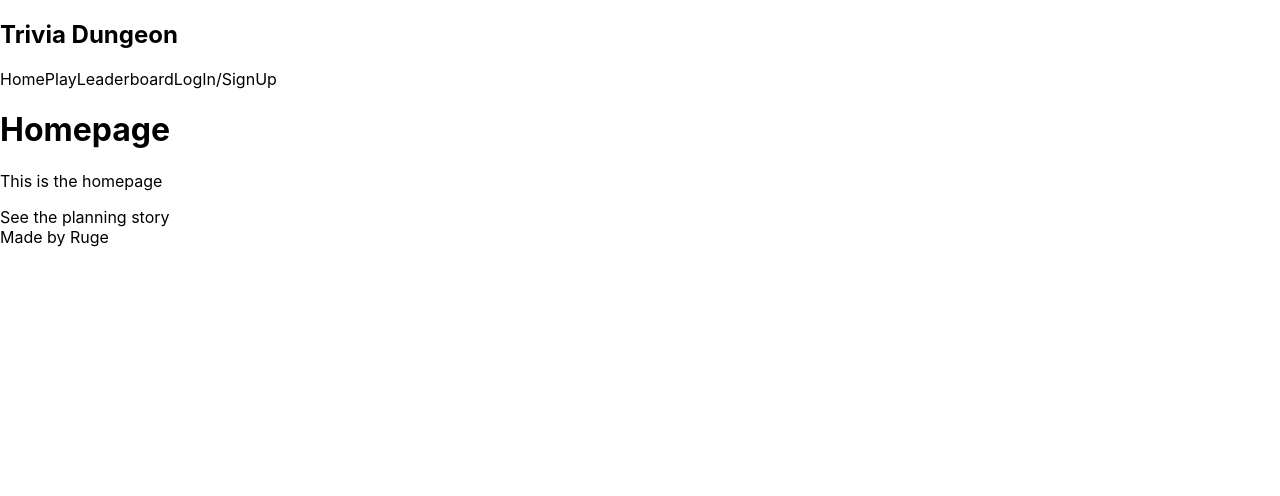
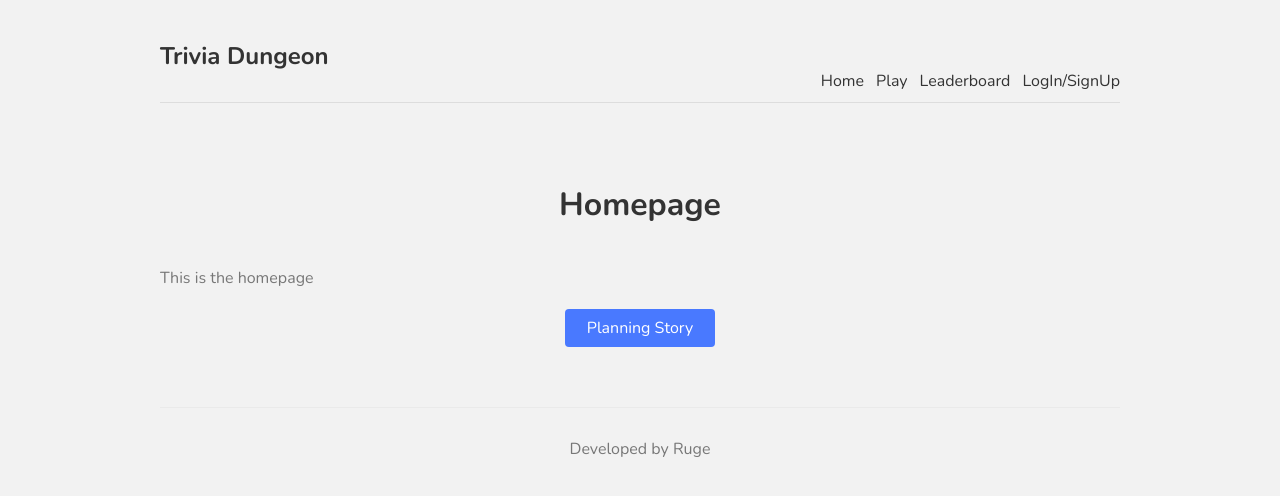
Before and after one commit to rugeli/front-end-trivia-dungeon-nextjs, a Next.js app in the folder trivia/: page / in a window 1280 px wide. Shown: the top 496 px of the page. Built offline with nearby package versions, Linux system fonts and the light colour scheme.

Commit message:
added some basic css

```diff
--- a/trivia/components/Footer.js
+++ b/trivia/components/Footer.js
@@ -1,8 +1,8 @@
 const Footer = () => {
   return (
-    <div>
-      Made by Ruge
-    </div>
+    <footer>
+      Developed by Ruge
+    </footer>
   );
 }
 
--- a/trivia/pages/_app.js
+++ b/trivia/pages/_app.js
@@ -1,5 +1,6 @@
 import '../styles/globals.css'
 import Layout from '../components/Layout'
+
 
 function MyApp({ Component, pageProps }) {
   return (
--- a/trivia/pages/index.js
+++ b/trivia/pages/index.js
@@ -7,11 +7,13 @@
 export default function Home() {
   return (
     <div>
-      <h1>Homepage</h1>
-      <p>This is the homepage</p>
+      <h1 className={styles.title}>Homepage</h1>
+      <p className={styles.text}>This is the homepage</p>
       <Link href="/aboutApp">
-        <a>See the planning story</a>
+        <a className={styles.btn}>Planning Story</a>
       </Link>
     </div>
   )
 }
+
+// className={} can let Home.module.css scope each class automatically
--- a/trivia/styles/Home.module.css
+++ b/trivia/styles/Home.module.css
@@ -1,129 +1,20 @@
-.container {
-  padding: 0 2rem;
+.title {
+  color: #333;
+  padding-bottom: 20px;
+  text-align: center;
 }
-
-.main {
-  min-height: 100vh;
-  padding: 4rem 0;
-  flex: 1;
-  display: flex;
-  flex-direction: column;
-  justify-content: center;
-  align-items: center;
+.text {
+  color: #777;
 }
-
-.footer {
-  display: flex;
-  flex: 1;
-  padding: 2rem 0;
-  border-top: 1px solid #eaeaea;
-  justify-content: center;
-  align-items: center;
-}
-
-.footer a {
-  display: flex;
-  justify-content: center;
-  align-items: center;
-  flex-grow: 1;
-}
-
-.title a {
-  color: #0070f3;
-  text-decoration: none;
-}
-
-.title a:hover,
-.title a:focus,
-.title a:active {
-  text-decoration: underline;
-}
-
-.title {
-  margin: 0;
-  line-height: 1.15;
-  font-size: 4rem;
-}
-
-.title,
-.description {
+.btn {
+  display: block;
+  width: 150px;
+  padding: 8px 0;
+  margin: 20px auto;
+  background: #4979ff;
+  border-radius: 4px;
+  color: white;
   text-align: center;
 }
 
-.description {
-  margin: 4rem 0;
-  line-height: 1.5;
-  font-size: 1.5rem;
-}
-
-.code {
-  background: #fafafa;
-  border-radius: 5px;
-  padding: 0.75rem;
-  font-size: 1.1rem;
-  font-family: Menlo, Monaco, Lucida Console, Liberation Mono, DejaVu Sans Mono,
-    Bitstream Vera Sans Mono, Courier New, monospace;
-}
-
-.grid {
-  display: flex;
-  align-items: center;
-  justify-content: center;
-  flex-wrap: wrap;
-  max-width: 800px;
-}
-
-.card {
-  margin: 1rem;
-  padding: 1.5rem;
-  text-align: left;
-  color: inherit;
-  text-decoration: none;
-  border: 1px solid #eaeaea;
-  border-radius: 10px;
-  transition: color 0.15s ease, border-color 0.15s ease;
-  max-width: 300px;
-}
-
-.card:hover,
-.card:focus,
-.card:active {
-  color: #0070f3;
-  border-color: #0070f3;
-}
-
-.card h2 {
-  margin: 0 0 1rem 0;
-  font-size: 1.5rem;
-}
-
-.card p {
-  margin: 0;
-  font-size: 1.25rem;
-  line-height: 1.5;
-}
-
-.logo {
-  height: 1em;
-  margin-left: 0.5rem;
-}
-
-@media (max-width: 600px) {
-  .grid {
-    width: 100%;
-    flex-direction: column;
-  }
-}
-
-@media (prefers-color-scheme: dark) {
-  .card,
-  .footer {
-    border-color: #222;
-  }
-  .code {
-    background: #111;
-  }
-  .logo img {
-    filter: invert(1);
-  }
-}
+/* only use classes in this file */
--- a/trivia/styles/globals.css
+++ b/trivia/styles/globals.css
@@ -1,26 +1,37 @@
-html,
+@import url('https://fonts.googleapis.com/css2?family=Nunito:wght@300;400;600;700&display=swap');
+
 body {
-  padding: 0;
-  margin: 0;
-  font-family: -apple-system, BlinkMacSystemFont, Segoe UI, Roboto, Oxygen,
-    Ubuntu, Cantarell, Fira Sans, Droid Sans, Helvetica Neue, sans-serif;
+  background: #f2f2f2;
+  color: #333;
+  font-family: "Nunito";
 }
-
 a {
-  color: inherit;
+  color: #333;
   text-decoration: none;
 }
-
-* {
-  box-sizing: border-box;
+.content {
+  max-width: 960px;
+  margin: 0 auto;
 }
-
-@media (prefers-color-scheme: dark) {
-  html {
-    color-scheme: dark;
-  }
-  body {
-    color: white;
-    background: black;
-  }
+nav {
+  margin: 10px auto 80px;
+  padding: 10px 0;
+  display: flex;
+  justify-content: flex-end;
+  align-items: flex-end;
+  border-bottom: 1px solid #ddd;
 }
+nav a {
+  margin-left: 12px;
+}
+nav .logo {
+  margin-right: auto;
+}
+footer {
+  display: block;
+  text-align: center;
+  padding: 30px 0;
+  margin-top: 60px;
+  color: #777;
+  border-top: 1px solid #eaeaea;
+}
```
